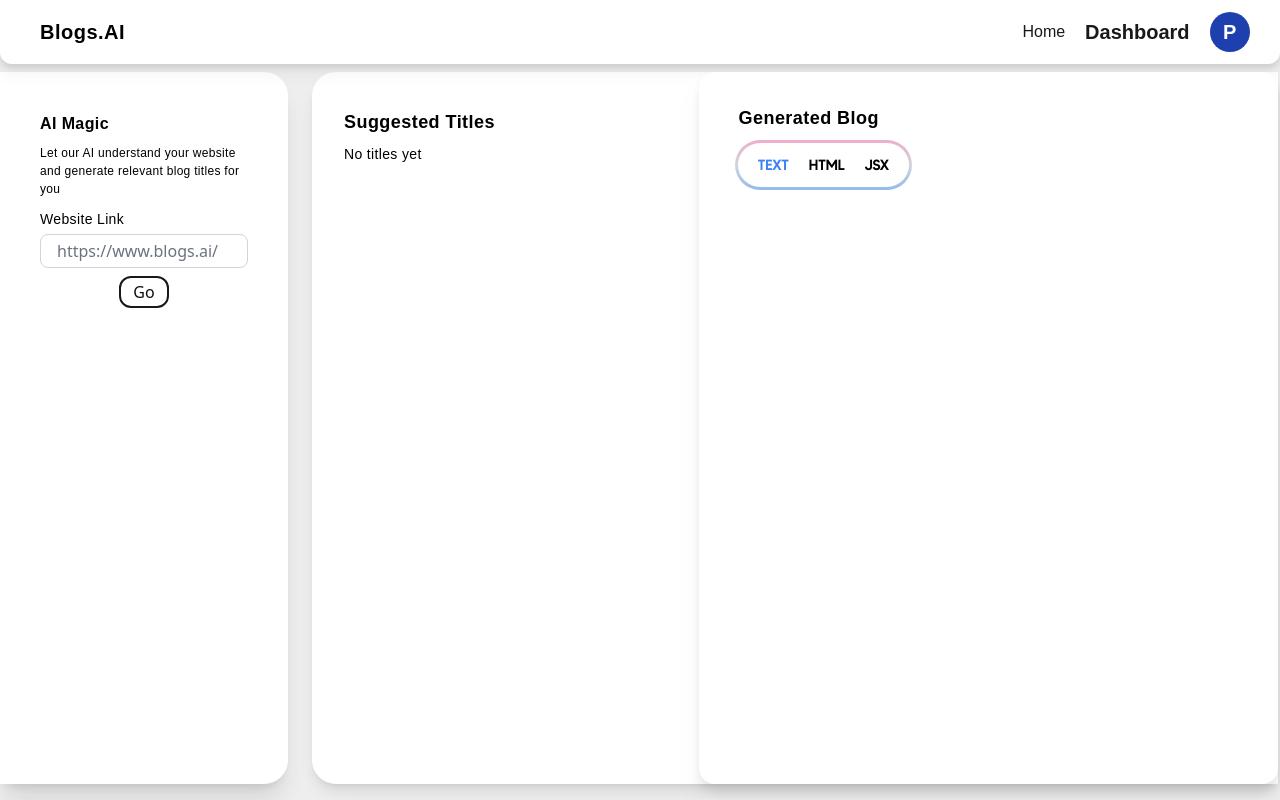
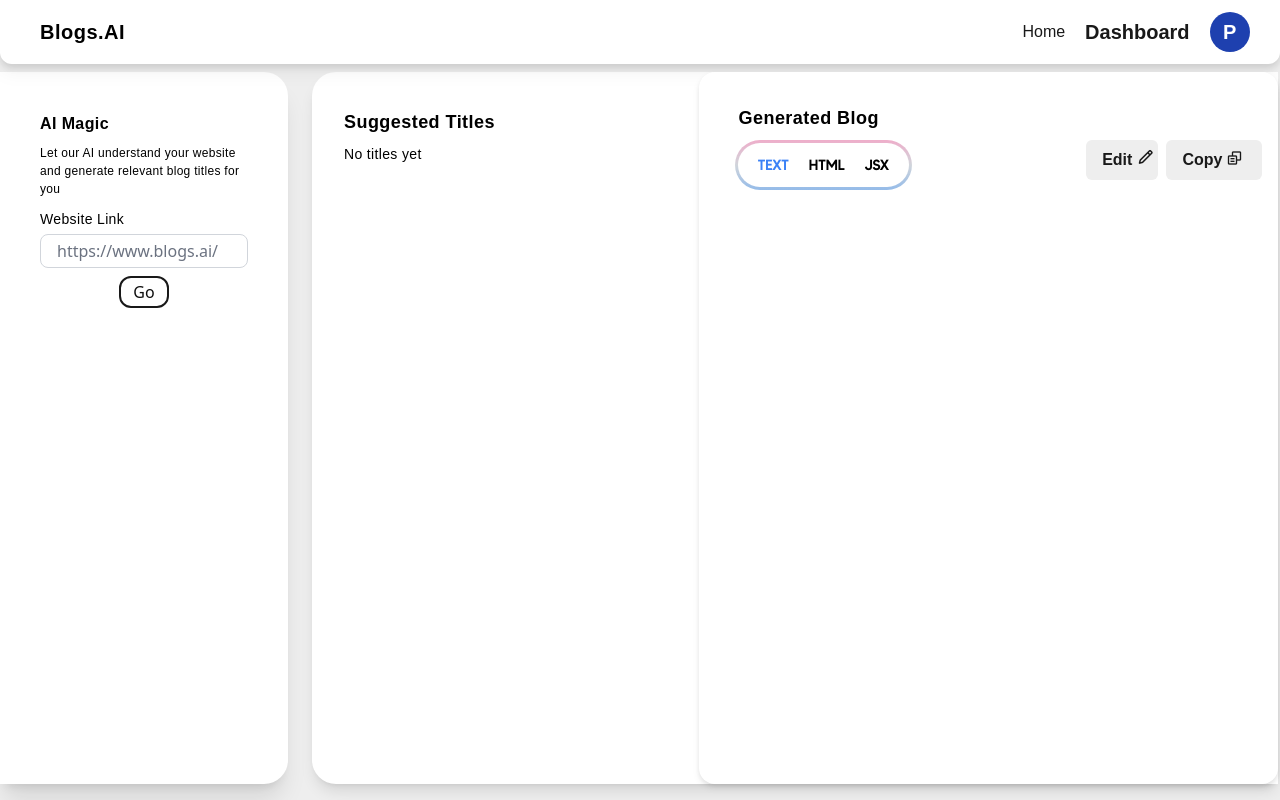
Before and after one commit to krrish-v/blogbotique, a React (Vite) app in the folder frontend/: page / in a window 1280 px wide. Built offline with nearby package versions, Linux system fonts and the light colour scheme.

Commit message:
added edit and copy functionality

```diff
--- a/frontend/src/components/BlogBoard.jsx
+++ b/frontend/src/components/BlogBoard.jsx
@@ -8,11 +8,10 @@ function BlogBoard() {
     const { blog, setBlog, html, setHtml, jsx, setJsx } = useAppContext()
     const [selectedContent, setSelectedContent] = useState('text')
     const [Content, setContent] = useState(blog)
+    const [isEditing, setIsEditing] = useState(false)
+    const [editContent, setEditContent] = useState('')
 
     const fetchContent = async (type) => {
-        let url = ''
-        let setter = null
-
         switch (type) {
             case 'text':
                 setContent(blog)
@@ -81,33 +80,6 @@ function BlogBoard() {
                 setContent(blog)
                 return
         }
-
-        if (url && setter) {
-            try {
-                const response = await fetch(url, {
-                    method: 'POST',
-                    headers: {
-                        'Content-Type': 'application/json'
-                    },
-                    credentials: 'include',
-                    body: JSON.stringify({ type })
-                })
-
-                if (response.ok) {
-                    const responseData = await response.json()
-                    console.log(responseData)
-                    setter(responseData.blog)
-                    setContent(responseData.blog)
-                } else {
-                    const errorResponse = await response.json()
-                    console.error('Failed to get response')
-                    alert(errorResponse.message)
-                }
-            } catch (error) {
-                console.error('Error:', error)
-                alert('Failed due to Bad Connection. Try Again')
-            }
-        }
     }
 
     useEffect(() => {
@@ -122,14 +94,67 @@ function BlogBoard() {
         setSelectedContent(type)
     }
 
+    const copyToClipboard = () => {
+        navigator.clipboard.writeText(Content)
+            .then(() => {
+                alert('Content copied to clipboard!')
+            })
+            .catch(err => {
+                console.error('Failed to copy:', err)
+                alert('Failed to copy content.')
+            })
+    }
+
+    const toggleEdit = () => {
+        if (isEditing) {
+            if (selectedContent === 'text') {
+                setBlog(editContent)
+            } else if (selectedContent === 'html') {
+                setHtml(editContent)
+            } else if (selectedContent === 'jsx') {
+                setJsx(editContent)
+            }
+            setContent(editContent)
+        }
+        setIsEditing(!isEditing)
+    }
+
+    const handleContentChange = (e) => {
+        setEditContent(e.target.value)
+    }
+
+    useEffect(() => {
+        setEditContent(Content)
+    }, [Content])
+
     return (
-        <div className="h-full w-3/5 overflow-x-hidden bg-white rounded-2xl drop-shadow-xl">
+        <div className="h-full w-3/5 overflow-x-hidden bg-white rounded-2xl drop-shadow-md">
             <h2 className="pt-8 px-10 font-poppins font-semibold text-lg tracking-wide">Generated Blog</h2>
             <div className="relative w-full h-16">
                 <SwitchOutput selectedContent={selectedContent} onSelect={handleSelect} />
+                <div className="absolute right-4 top-2 space-x-2">
+                    <button
+                        onClick={toggleEdit}
+                        className={`pl-4 py-2 rounded-md ${isEditing ? 'bg-cyan-700 text-custom-white' : 'bg-custom-white text-custom-gray'}  font-poppins font-semibold hover:bg-custom-gray hover:text-custom-white transition-colors `}
+                    >
+                        {isEditing ? 'Save' : 'Edit'}<li className="bx bx-pencil px-1 text-lg"></li>
+                    </button>
+                    <button
+                        onClick={copyToClipboard}
+                        className="  px-4 py-2 bg-custom-white text-custom-gray font-poppins font-semibold  rounded-md hover:bg-custom-gray hover:text-custom-white transition-colors"
+                    >
+                        Copy<i class="bx bx-copy-alt px-1 text-center"></i>
+                    </button>
+                </div>
             </div>
             <div className="py-5 h-auto w-full">
-                {selectedContent === 'text' ? (
+                {isEditing ? (
+                    <textarea
+                        value={editContent}
+                        onChange={handleContentChange}
+                        className="w-full h-96 p-4 border border-gray-300 rounded-lg"
+                    />
+                ) : selectedContent === 'text' ? (
                     <TypingEffect text={Content} />
                 ) : (
                     <CodeDisplay code={Content} />
--- a/frontend/src/components/TitleBar.jsx
+++ b/frontend/src/components/TitleBar.jsx
@@ -92,7 +92,7 @@ function TitleBar() {
                                 className={`relative mt-2 px-4 py-1 text-custom-black rounded-xl border-2 border-gray-500 transition-colors ${generatedTitles.includes(title) ? 'bg-custom-gray text-white' : 'hover:bg-custom-gray hover:text-white'}`}
                             >
                                 {title}
-                                {generatedTitles.includes(title) ? <p className='absolute bottom-2 right-2 text-lg'>✓</p> : <li className="bx bx-pencil absolute bottom-2 right-2 text-lg"></li>}
+                                {generatedTitles.includes(title) ? <p className='absolute bottom-1 right-2 text-lg'><FontAwesomeIcon icon={faCheck} /></p> : <li className="bx bx-pencil absolute bottom-2 right-2 text-lg"></li>}
                             </button>
                             {selectedTitle === title && (
                                 <div className="relative mt-4 p-4 border-2 rounded-lg bg-white border-gray-500">
--- a/frontend/src/components/TypingEffect.jsx
+++ b/frontend/src/components/TypingEffect.jsx
@@ -1,7 +1,6 @@
 
 import React from 'react'
 import ReactMarkdown from 'react-markdown'
-import Loading from './loading'
 
 const TypingEffect = ({ text, speed = 20 }) => {
     const [displayText, setDisplayText] = React.useState('')
```
